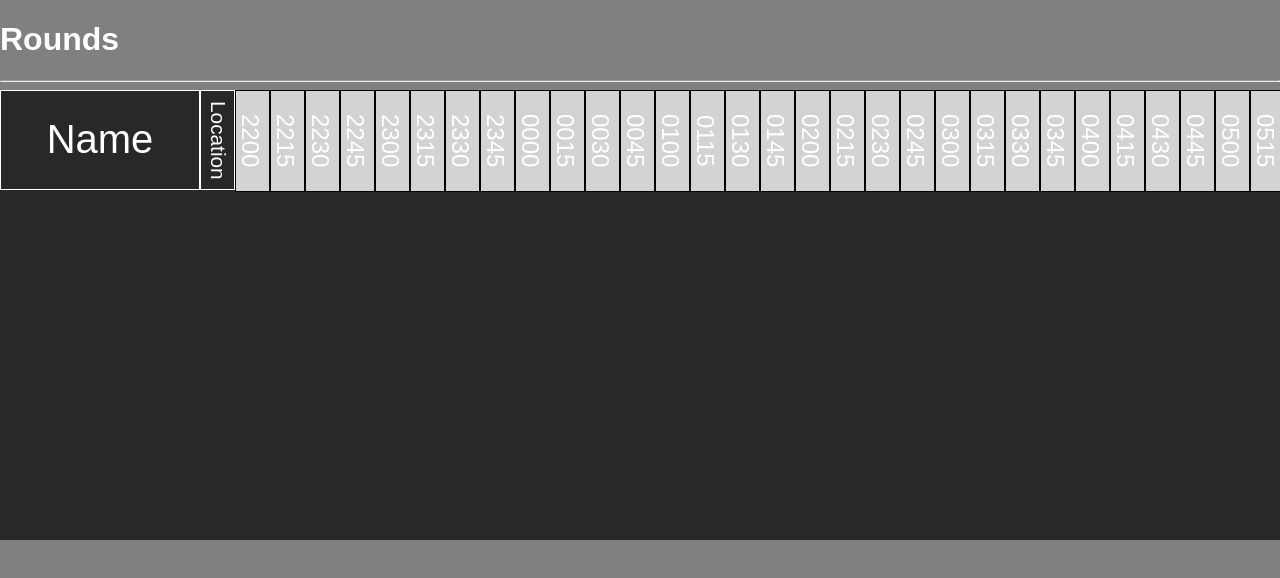
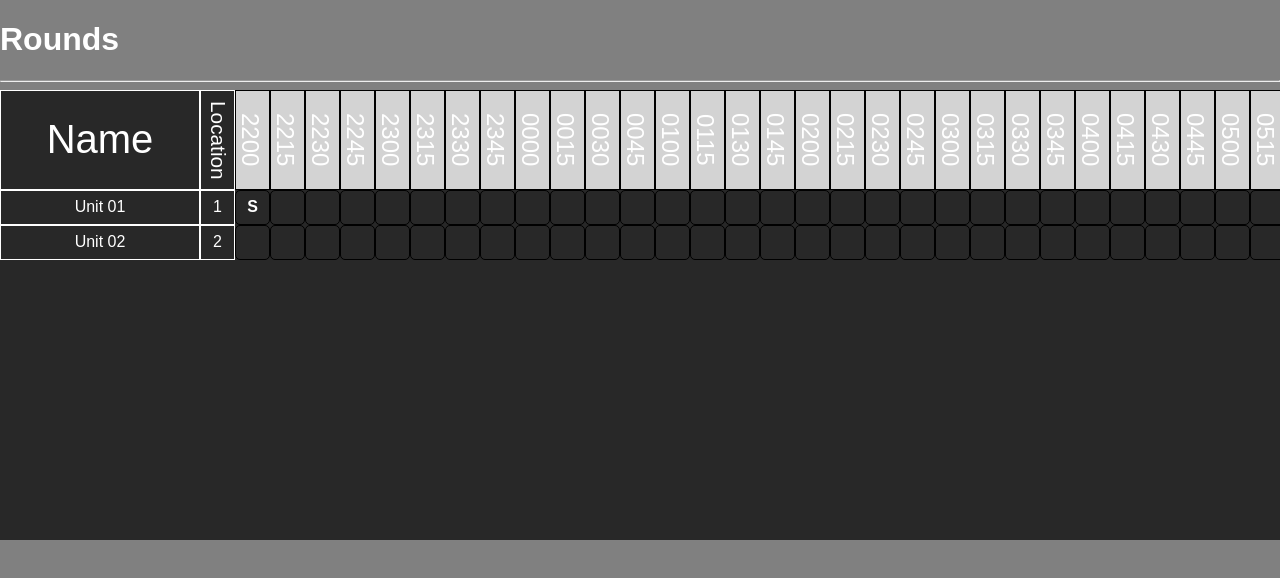
Before and after one commit to gavin-asay/rounds, a React (Create React App) app in the folder client/: page / in a window 1280 px wide. Shown: the top 578 px of the page. Built offline with nearby package versions, Linux system fonts and the light colour scheme.

Commit message:
dynamically render subgrid

```diff
--- a/client/src/components/GridContainer.js
+++ b/client/src/components/GridContainer.js
@@ -1,5 +1,6 @@
 import React from 'react';
 import Subgrid from './Subgrid';
+import NameList from './NameList';
 import styled from 'styled-components';
 
 const Container = styled.div`
@@ -12,7 +13,7 @@ const Container = styled.div`
 
 	& > div {
 		border: 0.5px solid white;
-		/* display: flex; */
+		display: flex;
 		justify-content: center;
 		align-items: center;
 		box-sizing: border-box;
@@ -38,6 +39,7 @@ function GridContainer() {
 			<GridLabel>Name</GridLabel>
 			<GridLabel location>Location</GridLabel>
 			<Subgrid />
+			<NameList />
 		</Container>
 	);
 }
--- /dev/null
+++ b/client/src/components/NameList.js
@@ -0,0 +1,16 @@
+import React from 'react';
+
+import { useSelector } from 'react-redux';
+
+function NameList() {
+	const units = useSelector(state => state.units);
+
+	return units.map(unit => (
+		<>
+			<div>{unit.name}</div>
+			<div>{unit.location}</div>
+		</>
+	));
+}
+
+export default NameList;
--- a/client/src/components/Subgrid.js
+++ b/client/src/components/Subgrid.js
@@ -1,4 +1,4 @@
-import React from 'react';
+import React, { useState } from 'react';
 import styled from 'styled-components';
 
 import { useSelector } from 'react-redux';
@@ -15,6 +15,7 @@ const GridTimestamp = styled.div`
 	text-align: center;
 	font-size: 1.5em;
 	height: 100%;
+	box-sizing: border-box;
 `;
 
 const StyledSubgrid = styled.section`
@@ -29,6 +30,26 @@ const StyledSubgrid = styled.section`
 	position: relative;
 	${({ checks }) => `grid-template-columns: repeat(${checks}, 35px);`}
 	grid-template-rows: 100px repeat(10, 35px);
+
+	.grid-item {
+		text-align: center;
+		height: 100%;
+		width: 100%;
+		font-size: 16px;
+		font-weight: bold;
+		background-color: #282828;
+		border: 0.5px solid black;
+		box-sizing: border-box;
+		cursor: pointer;
+		display: flex;
+		justify-content: center;
+		align-items: center;
+		border-radius: 5px;
+	}
+
+	.grid-item:hover {
+		border: white 2px dotted;
+	}
 `;
 
 function Subgrid() {
@@ -43,16 +64,38 @@ function Subgrid() {
 				.add(15 * i, 'minute')
 				.format('HHmm')
 		);
-		console.log(timestamps[i]);
 		if (timestamps[timestamps.length - 1] === shiftEnd) break;
 		i++;
 	}
+
+	const units = useSelector(state => state.units);
+
+	const [selectedCells, setSelectedCells] = useState([]);
 
 	return (
 		<StyledSubgrid checks={timestamps.length}>
 			{timestamps.map(time => (
 				<GridTimestamp key={time}>{time}</GridTimestamp>
 			))}
+			{units.map(({ name, data }) => {
+				const cells = [];
+				for (let i = 0; i < timestamps.length; i++) {
+					const nameCode = name.replace(' ', '');
+					cells.push(
+						<div
+							key={`${nameCode}-${timestamps[i]}`}
+							className={`grid-item ${data[timestamps[i]] || ''} ${
+								selectedCells.includes([nameCode, timestamps[i]]) && 'selected'
+							}`}
+							data-unit-name={nameCode}
+							data-timestamp={timestamps[i]}
+						>
+							{data?.[timestamps[i]]}
+						</div>
+					);
+				}
+				return cells;
+			})}
 		</StyledSubgrid>
 	);
 }
--- a/client/src/utils/globalState.js
+++ b/client/src/utils/globalState.js
@@ -1,8 +1,10 @@
 import { configureStore } from '@reduxjs/toolkit';
 import configReducer from './reducers';
+import unitReducer from './unitReducer';
 
 export default configureStore({
 	reducer: {
 		config: configReducer,
+		units: unitReducer,
 	},
 });
--- /dev/null
+++ b/client/src/utils/unitReducer.js
@@ -0,0 +1,33 @@
+import { createSlice } from '@reduxjs/toolkit';
+
+export const unitSlice = createSlice({
+	name: 'units',
+	initialState: [
+		{
+			id: 1,
+			name: 'Unit 01',
+			location: 1,
+			data: {
+				2200: 'S',
+			},
+		},
+		{
+			id: 2,
+			name: 'Unit 02',
+			location: 2,
+			data: {},
+		},
+	],
+	reducers: {
+		updateLocation: (state, action) => {
+			state.find(unit => unit.id === action.payload.id).location = action.payload.location;
+		},
+		updateData: (state, action) => {
+			state.find(unit => unit.id === action.payload.id).data = { ...state.data, ...action.payload };
+		},
+	},
+});
+
+export const { setShift, setArea } = unitSlice.actions;
+
+export default unitSlice.reducer;
```
Also changed, not shown: 1 other file (tests, documents, lock files or other folders).
